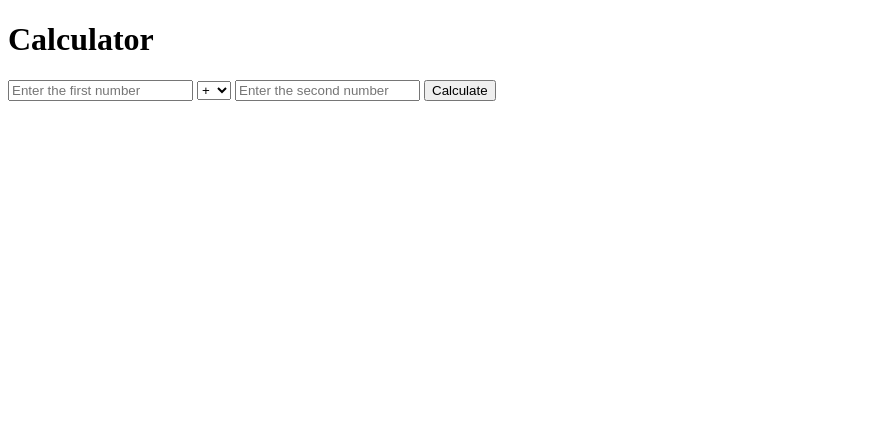
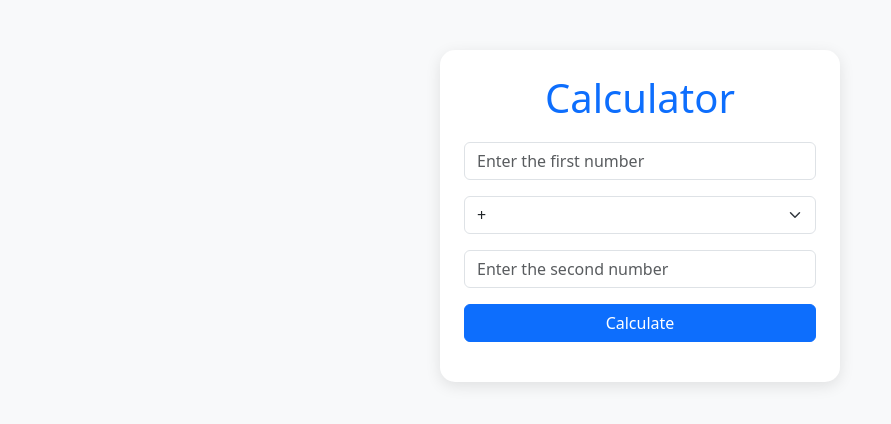
Before and after one commit to Dreamless07/javaScriptBasic, a plain HTML site: page src/functionsLink.html in a window 1280 px wide. Shown: the whole page, without its empty margins (0-891 px from the left). Drawn offline with nearby package versions, Linux system fonts and the light colour scheme.

Commit message:
modified functions

```diff
--- a/src/functions.js
+++ b/src/functions.js
@@ -51,9 +51,9 @@ const demo=(name, age)=> console.log(name, age)
 demo("Harry",23)
 
 //constructor function
-function constFunc(name,age){
+function constFunc(name,age){//if not passing any value during object creation, then we can write (name="Ajay",age=18) in parameters.
     this.name=name
     this.age=age
 }
-let ob=new constFunc("Sam",22)//object created
+let ob=new constFunc("Sam",22)//object created and passed values
 console.log(ob.name,ob.age)
--- a/src/functionsLink.html
+++ b/src/functionsLink.html
@@ -2,47 +2,94 @@
 <html lang="en">
 <head>
     <meta charset="UTF-8">
-    <title>Title</title>
+    <title>Calculator</title>
+
+    <link href="https://cdn.jsdelivr.net/npm/bootstrap@5.3.0/dist/css/bootstrap.min.css" rel="stylesheet">
+    <style>
+        body {
+            background-color: #f8f9fa;
+        }
+        .calculator-card {
+            max-width: 400px;
+            margin: 50px auto;
+            padding: 20px;
+            border-radius: 15px;
+            box-shadow: 0px 4px 15px rgba(0,0,0,0.1);
+        }
+        .calculator-title {
+            text-align: center;
+            margin-bottom: 20px;
+        }
+        #result {
+            font-weight: bold;
+            font-size: 1.2rem;
+            text-align: center;
+            margin-top: 15px;
+        }
+    </style>
 </head>
 <body>
 
-<h1>Calculator</h1>
-<input type="number" id="num1" placeholder="Enter the first number">
-<select id="operation">
-    <option id="add"> + </option>
-    <option id="sub"> - </option>
-    <option id="mul"> * </option>
-    <option id="div"> / </option>
-    <option id="mod"> % </option>
+<div class="container">
+    <div class="calculator-card bg-white p-4">
+        <h1 class="calculator-title text-primary">Calculator</h1>
+
+        <div class="mb-3">
+            <input type="number" class="form-control" id="num1" placeholder="Enter the first number">
+        </div>
+
+        <div class="mb-3">
+            <select class="form-select" id="operation">
+                <option>+</option>
+                <option>-</option>
+                <option>*</option>
+                <option>/</option>
+                <option>%</option>
             </select>
-<input type="number" id="num2" placeholder="Enter the second number">
-<button onclick="calculate()">Calculate</button>
-<p id="result"></p>
+        </div>
+
+        <div class="mb-3">
+            <input type="number" class="form-control" id="num2" placeholder="Enter the second number">
+        </div>
+
+        <div class="d-grid">
+            <button class="btn btn-primary" onclick="calculate()">Calculate</button>
+        </div>
+
+        <p id="result" class="text-success"></p>
+    </div>
+</div>
+
+
 <script>
+    function calculate(){
+      let a = Number(document.getElementById("num1").value);
+      let b = Number(document.getElementById("num2").value);
+      let op = document.getElementById("operation").value;
+      let res = 0;
 
-function calculate(){
-  let a=Number(document.getElementById("num1").value);
-  let b=Number(document.getElementById("num2").value);
-  let op=document.getElementById("operation").value;
-  let res=0;
-    if(op=="+"){
-        res=a+b;
+        if(op == "+"){
+            res = a + b;
         }
-    else if(op=="-"){
-        res=a-b;
+        else if(op == "-"){
+            res = a - b;
         }
-    else if(op=="*"){
-        res=a*b;
+        else if(op == "*"){
+            res = a * b;
         }
-    else if(op=="/"){
-        res=(b!=0)?(a/b):"Cannot divide by zero"
+        else if(op == "/"){
+            res = (b != 0) ? (a / b) : "Cannot divide by zero";
         }
-    else if(op=="%"){
-        res=a%b;
-    }
-    document.getElementById("result").innerText= "Result="+res;
+        else if(op == "%"){
+            res = a % b;
         }
 
+        document.getElementById("result").innerText = "Result = " + res;
+    }
 </script>
+
+
+<script src="https://cdn.jsdelivr.net/npm/bootstrap@5.3.0/dist/js/bootstrap.bundle.min.js"></script>
+
 </body>
 </html>
```
Lines whose indentation alone changed are shown as unchanged.
